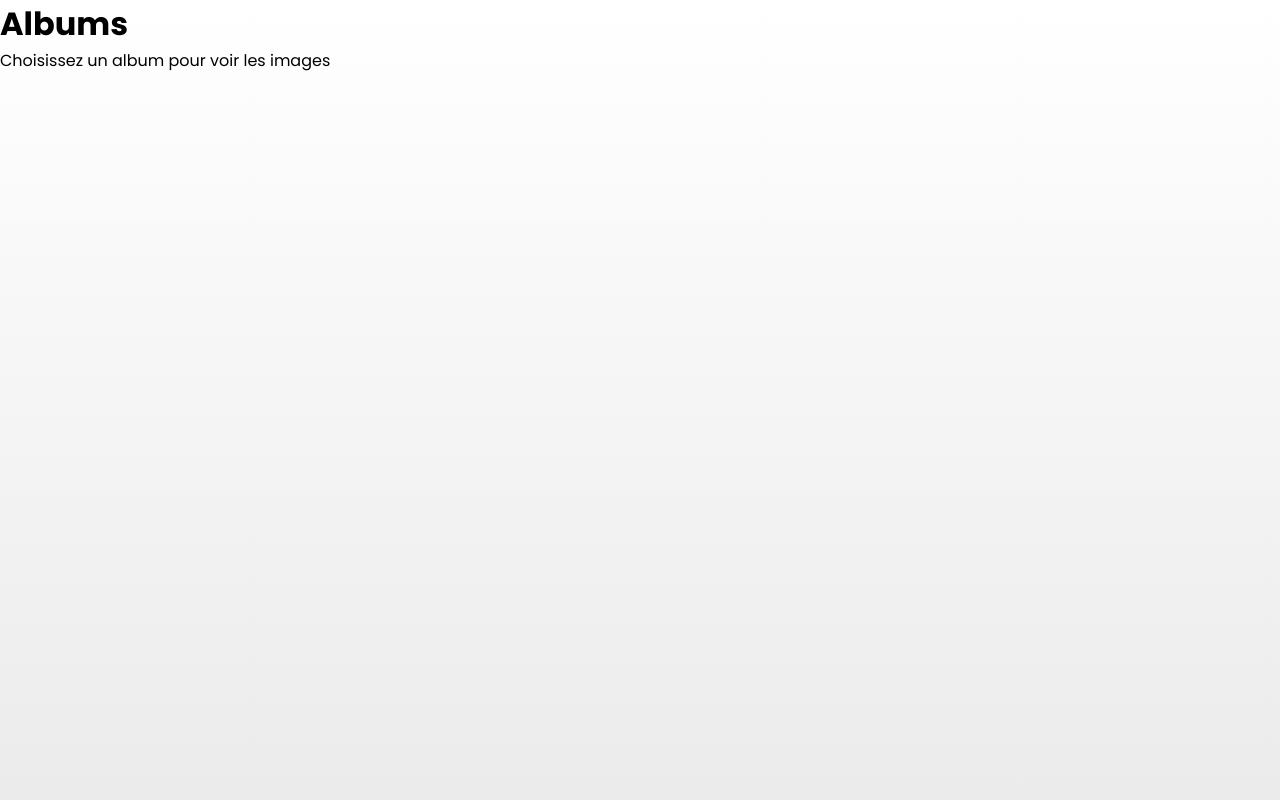
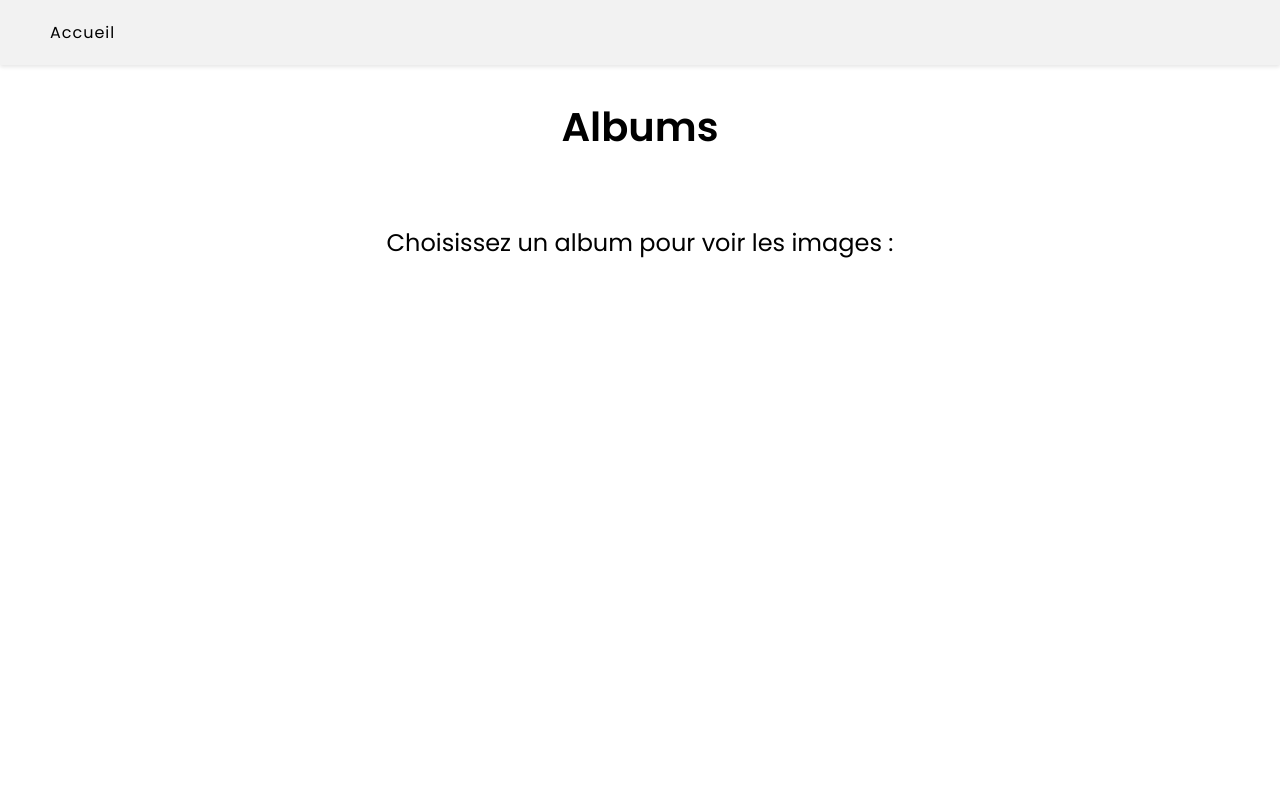
Before and after one commit to truuue/PhotoVernhet, a Flask app: page /albums in a window 1280 px wide. Run offline with Flask 3, Linux system fonts and the light colour scheme; the visitor is signed in with stand-in values (Sample User, id 1).

Commit message:
Update navbar styles and add navigation links

```diff
--- a/static/css/albumSelection.css
+++ b/static/css/albumSelection.css
@@ -12,9 +12,62 @@
     scroll-behavior: smooth;
 }
 
+.navbar {
+    top: 0;
+    width: 100%;
+    cursor: pointer;
+    display: flex;
+    justify-content: space-between;
+    align-items: center;
+    padding: 1.25rem 3.125rem;
+    background-color: #f2f2f2;
+    box-shadow: 0 2px 4px rgba(0, 0, 0, 0.1);
+}
+
+.navbar a {
+    text-decoration: none;
+    color: black;
+    font-size: 1rem;
+    letter-spacing: 1px;
+    transition: color 0.3s;
+}
+
+.navbar a:hover {
+    color: gray;
+}
+
 body {
     min-height: 100vh;
-    background: linear-gradient(to bottom, white, rgb(235, 235, 235));
+}
+
+h1 {
+    font-size: 2.5rem;
+    font-weight: 600;
+    text-align: center;
+    margin: 2rem 0;
+}
+
+#album-container {
+    display: flex;
+    flex-direction: column;
+    align-items: center;
+    padding: 20px;
+}
+
+#album-container p {
+    font-size: 1.5rem;
+    margin: 1rem 0;
+}
+
+#album-container a {
+    color: black;
+    font-size: 1.2rem;
+    margin: 0.5rem;
+}
+
+#album-container a:hover {
+    color: gray;
+    transition: color 0.3s;
 }
 
 .request {
@@ -32,25 +85,11 @@
     text-decoration: underline;
 }
 
-li {
-    list-style: none;
-    margin: 1rem 0;
-}
-
-li a {
-    color: black;
-    font-size: 1.1rem;
-}
-
-li a:hover {
-    color: gray;
-}
-
 @media screen and (max-width: 600px){
     p.error-message {
         font-size: 1.2rem;
     }
-    li a {
+    #album-container a {
         font-size: 1rem;
     }
 }
--- a/templates/albumSelection.html
+++ b/templates/albumSelection.html
@@ -16,8 +16,12 @@
   </head>
   <body>
     {% if current_user.is_authenticated %}
+    <div class="navbar">
+      <a href="/" target="_self">Accueil</a>
+    </div>
     <h1>Albums</h1>
-    <p>Choisissez un album pour voir les images</p>
+    <div id="album-container">
+      <p>Choisissez un album pour voir les images :</p>
       <ul>
         {% for album in albums %}
         <li>
@@ -27,6 +31,7 @@
         </li>
         {% endfor %}
       </ul>
+    </div>
     {% else %}
     <div class="request">
       <p class="error-message">Vous devez être connecté pour voir cette page</p>
--- a/templates/albumView.html
+++ b/templates/albumView.html
@@ -19,6 +19,9 @@
     ></script>
   </head>
   <body>
+    <div class="navbar">
+      <a href="/" target="_self">Accueil</a>
+    </div>
     <h1>Images de l'Album : {{ album_name }}</h1>
     <div id="img-container">
       <!-- Boucle sur les URLs des vignettes -->
```
Also changed, not shown: static/css/albumView.css (+24 -5 lines). Lines whose indentation alone changed are shown as unchanged.
